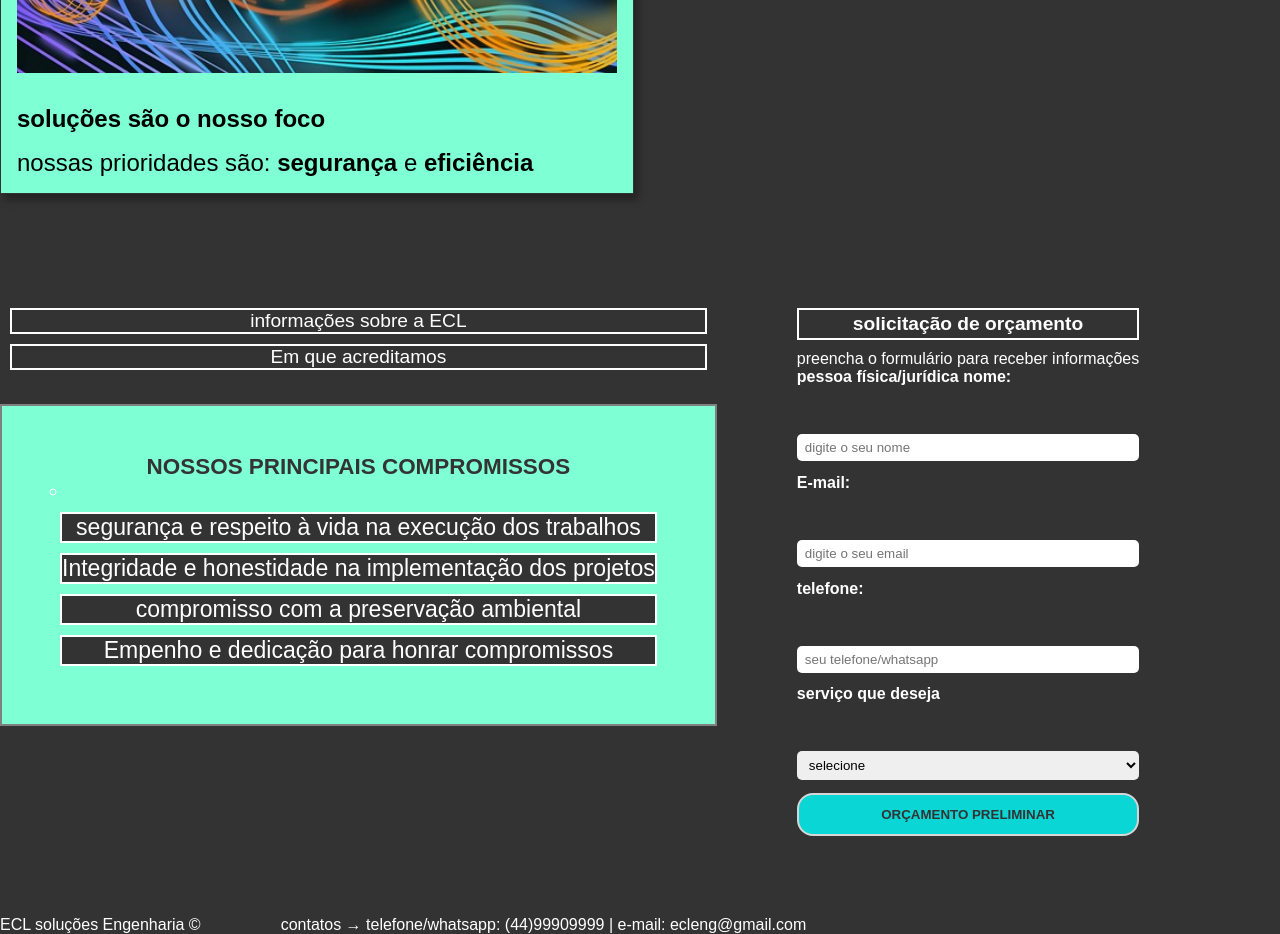
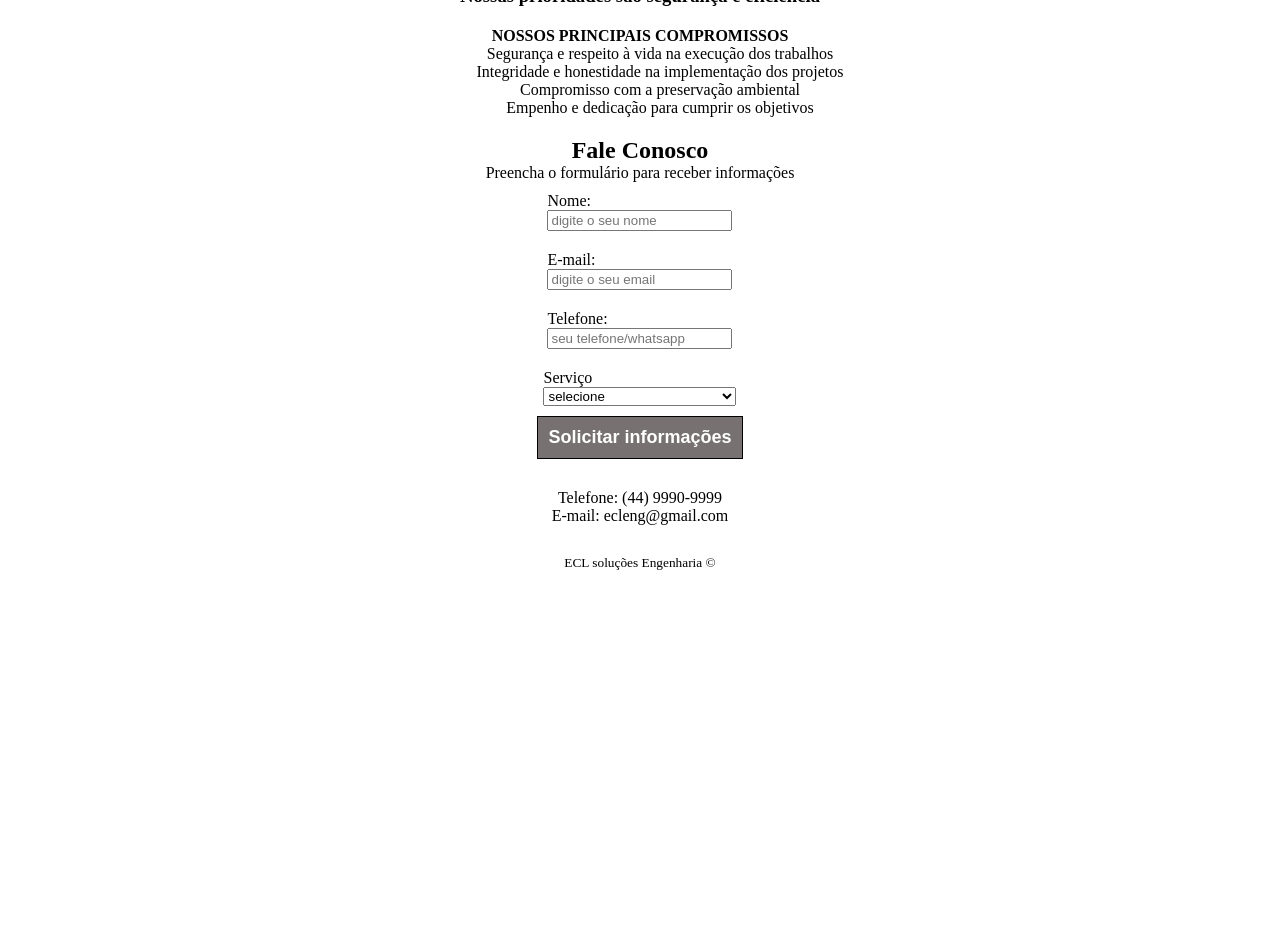
Before and after one commit to EveraldoCarlos/ECLgit, a plain HTML site: page index.html in a window 1280 px wide. Shown: the part 505-1439 px from the top of the page. After the commit the page ends 1076 px from the top, so only its background shows below. Drawn offline with Linux system fonts and the light colour scheme.

Commit message:
Refatorando o arquivo de estilo, removendo ids desnecessários, fechando tags que ficaram abertas, adicionando javascript que exibe o nome do usuário ao clicar no botão enviar

```diff
--- a/CSS/styles.css
+++ b/CSS/styles.css
@@ -1,180 +1,91 @@
+/* || General styles */
+
 * {
-    font-family: Arial, sans-serif;
-    margin: 0;
-    padding: 0;
+  display: grid;
+  margin: auto;
+  padding: auto;
+  text-align: justify;
 }
-header {
-    background-color: #333;
-    color: #fff;
-    display: flex;
-    justify-content: space-around;
-    align-items: center;
-    padding: 10px 20px;
-  }
-  header h1 {
-    margin: 0;
-  }
 
-  body{
-    width: 100vw;
-    height: 100vh;
-    background-image: url('../IMG/gears-3385696_640.jpg');
-  background-size: cover;
-  background-color: black;
-  }
+/* || Typography */
 
-  ol {
-    font-family: fantasy;
-    color: rgb(12, 22, 1);
-    border: 4px solid rgb(106, 185, 216);
-    padding: 2rem;
-    background-color: rgba(204, 144, 120, 0.932);
-  }
+h1,
+h2,
+h3,
+h4 {
+  margin: auto;
+  text-align: center;
+  font-family: "Times New Roman", Times, sans-serif;
+}
 
-  nav {
-    display: flex;
-    justify-content: center;
-  }
+a {
+  color: black;
+  text-decoration: none;
+}
 
-  nav ul {
-    display: flex;
-    list-style: none;
-    gap: 1rem;
+/* … */
 
-  }
+/* || Header and Main Navigation */
 
+body {
+  padding: 0 5vh;
+  align-items: center;
+}
 
-  nav a {
-    color: #fff;
-    text-decoration: none;
-    display: flex;
+#pages {
+  display: inline-block;
+  padding: 10px 50px;
+}
 
-  }
-  .container{
-    display: flex;
-  flex-wrap: wrap;
-  justify-content: left;
-  margin: 5rem 0;
-  gap: 5rem;
-  background-color: #333;
-  }
+#pages li{
+  display: inline-block;
+  background-color: rgb(141, 145, 141);
+  color: white;
+}
 
-  #item {
-    background-color: aquamarine;
-    border: 1px solid #333;
-    box-shadow: rgba(0, 0, 0, 0.34) 4px 6px 8px;
-    margin: 1.5rem 0;
-    padding: 1rem;
-    width: 600px;
-    display: flex;
-    flex-direction: column;
-    gap: 1rem;
-  }
-  #item img {
-    height: 400px;
-    object-fit: cover;
-    width: 100%;
-    margin-bottom: 1rem;
-  }
-   #sol{
-    font-size: x-large;
-   }
-   #seg{
-    font-size: x-large;
-   }
+#pages li:hover {
+  background: #dddddd;
+  transition: ease-in;
+  transition-delay: 20ms;
+  animation-delay: 30ms;
+}
 
-aside ul {
-  color: #fff;
-  display: flex;
-  flex-direction: column;
-  gap: 1rem;
- list-style-position: inside;
+#pages li a{
+  color: white;
 }
-aside p{
-  border: 2px solid #fff;
+
+#section-info {
+  display: grid;
+  padding: 20px 0;
   text-align: center;
-  color: #fff;
-  background-color: #333;
-  font-size: larger;
-  margin: 10px;
 }
-p {
-  color: black;
+
+.itens > li {
+  padding: auto;
 }
-.itens {
-  color: black;
-  border: 2px solid gray;
-  gap: 8rem;
-  padding: 3rem;
-  background-color: aquamarine;
-  margin: 1.5rem 0;
-  font-size: larger;
-}
- a{
-  color: black;
-}
-.solic{
-  color: black;
-}
- h2{
-font-size: larger;
-color: #fff;
-background-color: #333;
-gap: 5rem;
-margin: 10px 0;
-padding: 3px 0;
-border: 2px solid #fff;
-text-align: center;
+
+#register-form {
+  display: grid;
 }
 
 .form-group {
-  display: flex;
-  flex-direction: column;
-  margin-bottom: .8em;
+  display: inline-block;
+  padding: 10px 20px;
 }
-.form-group label {
-  color: #fff;
-  margin-bottom: 3em;
+
+#btn-submit {
+  background: #777171;
+  padding: 10px;
+  color: #ffffff;
   font-weight: bold;
+  font-size: large;
+  border: 1px black groove;
 }
-.form-group input,
-.form-group select {
-padding: 6px 8px;
-border-radius: 5px;
-border: none;
-outline: none;
+
+/* … */
+
+footer {
+  padding: 30px 0;
+  display: grid;
+  text-align: center;
 }
-.btn {
-  background-color: aqua;
-  text-transform: uppercase;
-  width: 100%;
-  border: 2px solid #fff;
-  padding: 12px;
-  cursor: pointer;
-  opacity: .8;
-  border-radius: 1rem;
-  font-weight: 600;
-  color: #333;
-}
-.btn:hover {
-  opacity: 1;
-}
-body {
-  padding-bottom: 300px;
-}
-#subscription-form p{
-  color: #fff;
-}
-h3 {
-  list-style-position: inside;
-color: #333;
-border: none;
-text-align: center;
-background-color: aquamarine;
-}
- footer {
-  color: #fff;
-}
-footer nav {
-  color: #fff;
-}
--- a/JS/scripts.js
+++ b/JS/scripts.js
@@ -0,0 +1,10 @@
+function processForm() {
+    const form = document.getElementById("register-form")
+
+    for(index in form.elements){
+
+        if(index == "name"){
+            alert("Seja bem vindo " + form[0].value)
+        }
+    }
+}
--- a/index.html
+++ b/index.html
@@ -1,93 +1,85 @@
 <!DOCTYPE html>
-<html lang="en">
+<html>
+
 <head>
   <meta charset="UTF-8">
   <meta http-equiv="X-UA-Compatible" content="IE=edge">
   <meta name="viewport" content="width=device-width, initial-scale=1.0">
   <title>ECL SOLUÇÕES ENGENHARIA</title>
-    <link rel="stylesheet" href="CSS/stylesheet">
   <link rel="stylesheet" href="CSS/styles.css">
-    <script src="JS/scripts.js" defer></script>
+  <script src="JS/scripts.js"></script>
 </head>
+
 <body>
-
   <header>
     <h1>ECL SOLUÇÕES ENGENHARIA</h1>
     <nav>
-          <ul>
+      <ul id="pages">
         <li><a href="#">projetos</a></li>
         <li><a href="#">serviços</a></li>
       </ul>
     </nav>
   </header>
+
   <main class="container">
+    <img src="IMG/research-4170441_640.jpg" alt="">
+    <h1>Soluções são o nosso foco</h1>
+    <h3>Nossas prioridades são segurança e eficiência</h2>
+  </main>
 
-        <div id="item">
-            <img src="IMG/research-4170441_640.jpg" alt="">
-            <h1 id="sol">soluções são o nosso foco</h1>
-            <p id="seg">nossas prioridades são: <b>segurança  </b> e <b>eficiência</b>  </p>
-
+  <section>
+    <div id="section-info">
+      <h4>NOSSOS PRINCIPAIS COMPROMISSOS</h3>
+        <ul class="itens">
+          <li>Segurança e respeito à vida na execução dos trabalhos</li>
+          <li>Integridade e honestidade na implementação dos projetos</li>
+          <li>Compromisso com a preservação ambiental</li>
+          <li>Empenho e dedicação para cumprir os objetivos</li>
+        </ul>
     </div>
 
-</section>
-<aside >
     <div>
-    <p>informações sobre a ECL</p>
-    <p>Em que acreditamos  </p>
+      <form id="register-form" onsubmit="processForm(this)">
+        <h2>Fale Conosco</h2>
+        <p>Preencha o formulário para receber informações</p>
 
+        <div class="form-group">
+          <label for="name">Nome:</label>
+          <input type="text" name="name" placeholder="digite o seu nome">
         </div>
 
-    <ul>
-      <div class="itens">
-        <h3>NOSSOS PRINCIPAIS COMPROMISSOS</h3>
-        <ul>
-          <li>
-            <p>segurança e respeito à vida na execução dos trabalhos</p>
-            <p>Integridade e honestidade na implementação dos projetos</p>
-      <p>compromisso com a preservação ambiental</p>
-      <p>Empenho e dedicação para honrar compromissos</p>
-          </li>
-  </div>
-</ul>
-</aside>
-<form id="register-form">
-  <div id="name-container">
-
-      <h2>solicitação de orçamento</h2>
-      <div id="subscription-form">
-        <p>preencha o formulário para receber informações</p>
-        <form>
-          <div class="form-group">
-            <label for="name">pessoa física/jurídica nome:</label>
-            <input type="text" name="name" placeholder="digite o seu nome">
-          </div>
         <div class="form-group">
           <label for="email">E-mail:</label>
           <input type="email" name="email" placeholder="digite o seu email">
         </div>
+
         <div class="form-group">
-            <label for="phone">telefone:</label>
+          <label for="phone">Telefone:</label>
           <input type="text" name="phone" placeholder="seu telefone/whatsapp">
         </div>
+
         <div class="form-group">
-            <label for="interest">serviço que deseja</label>
+          <label for="interest">Serviço</label>
           <select name="interest">
             <option value="" disabled selected>selecione</option>
             <option value="project">Acompahamento de projetos</option>
             <option value="technical report">Laudos técnicos</option>
-            <option value="plan">planos de manutenção</option>
+            <option value="plan">Planos de manutenção</option>
             <option value="others">Vistorias técnicas</option>
-            <select>
+          </select>
         </div>
-            <input type="submit" class="btn" value="orçamento preliminar">
+
+        <button id="btn-submit" type="submit">Solicitar informações</button>
       </form>
+
+      <footer>
+        <p>Telefone: (44) 9990-9999</p>
+        <p>E-mail: ecleng@gmail.com</p>
+      </footer>
+
+      <div>
+        <small>ECL soluções Engenharia &copy;</small>
       </div>
-    </div>
-    <footer>
-        ECL soluções Engenharia &copy
-    </footer>
-    <div>
-      <nav>
-      <a href="#">contatos → telefone/whatsapp: (44)99909999 |  e-mail: ecleng@gmail.com</a>
-    </nav>
-  </div>
+</body>
+
+</html>
```
Lines whose indentation alone changed are shown as unchanged.
